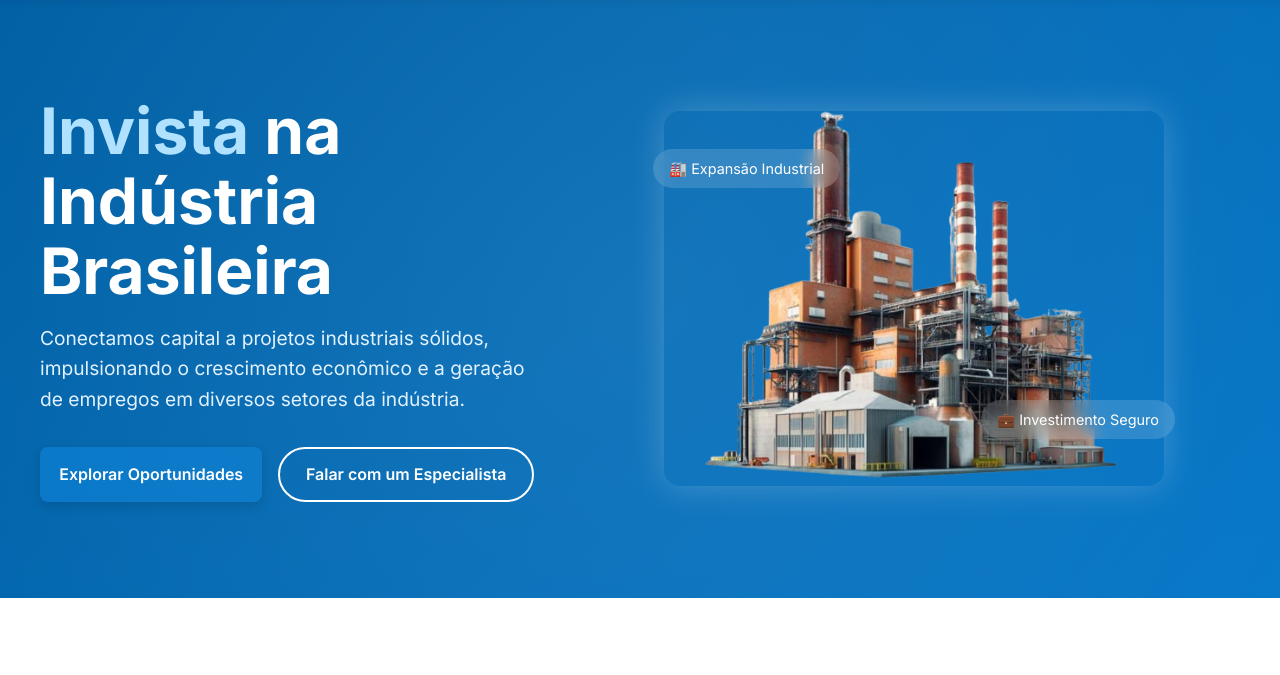
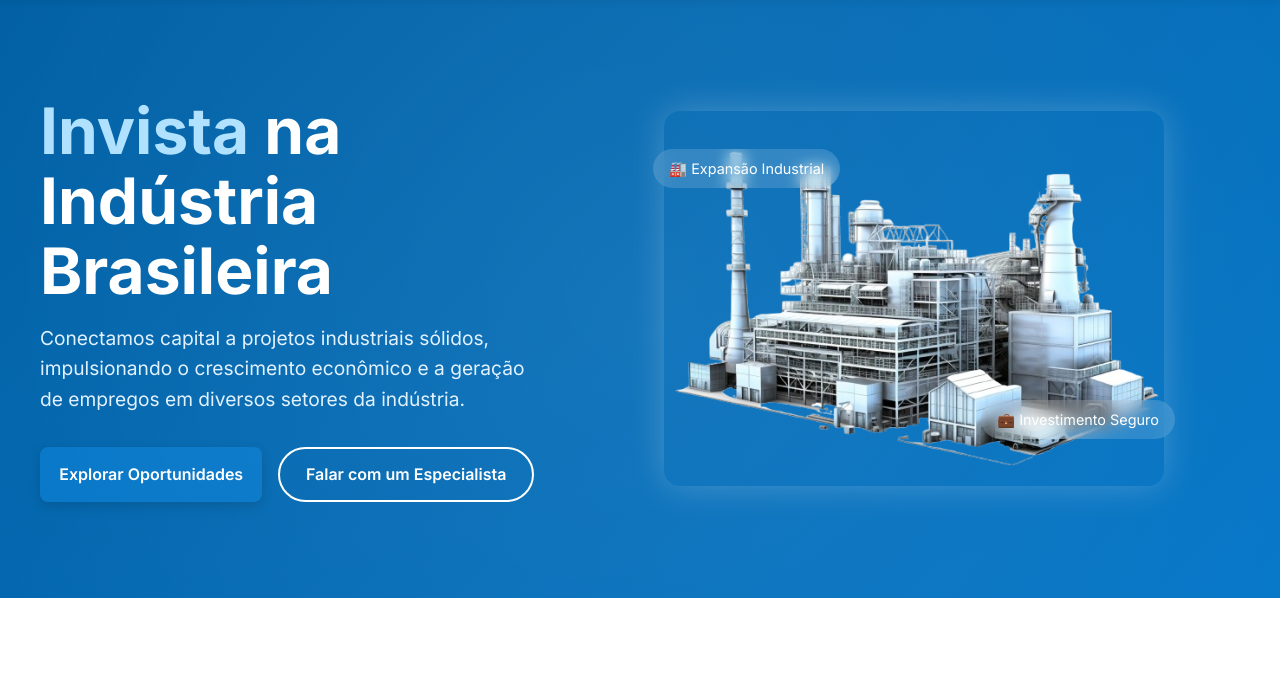
Before and after one commit to partnersCap/partners_capitals, a plain HTML site: page industrial.html in a window 1280 px wide. Shown: the part 101-776 px from the top of the page. Drawn offline with nearby package versions, Linux system fonts and the light colour scheme.

Commit message:
Update industrial.html

```diff
--- a/industrial.html
+++ b/industrial.html
@@ -82,7 +82,7 @@
             </div>
         </div>
         <div class="hero-right">
-            <img src="img/76.png" alt="Investimento em indústria" class="hero-image-unframed">
+            <img src="img/45.png" alt="Investimento em indústria" class="hero-image-unframed">
             <div class="hero-floating-info">🏭 Expansão Industrial</div>
             <div class="hero-floating-info delay">💼 Investimento Seguro</div>
         </div>
```
